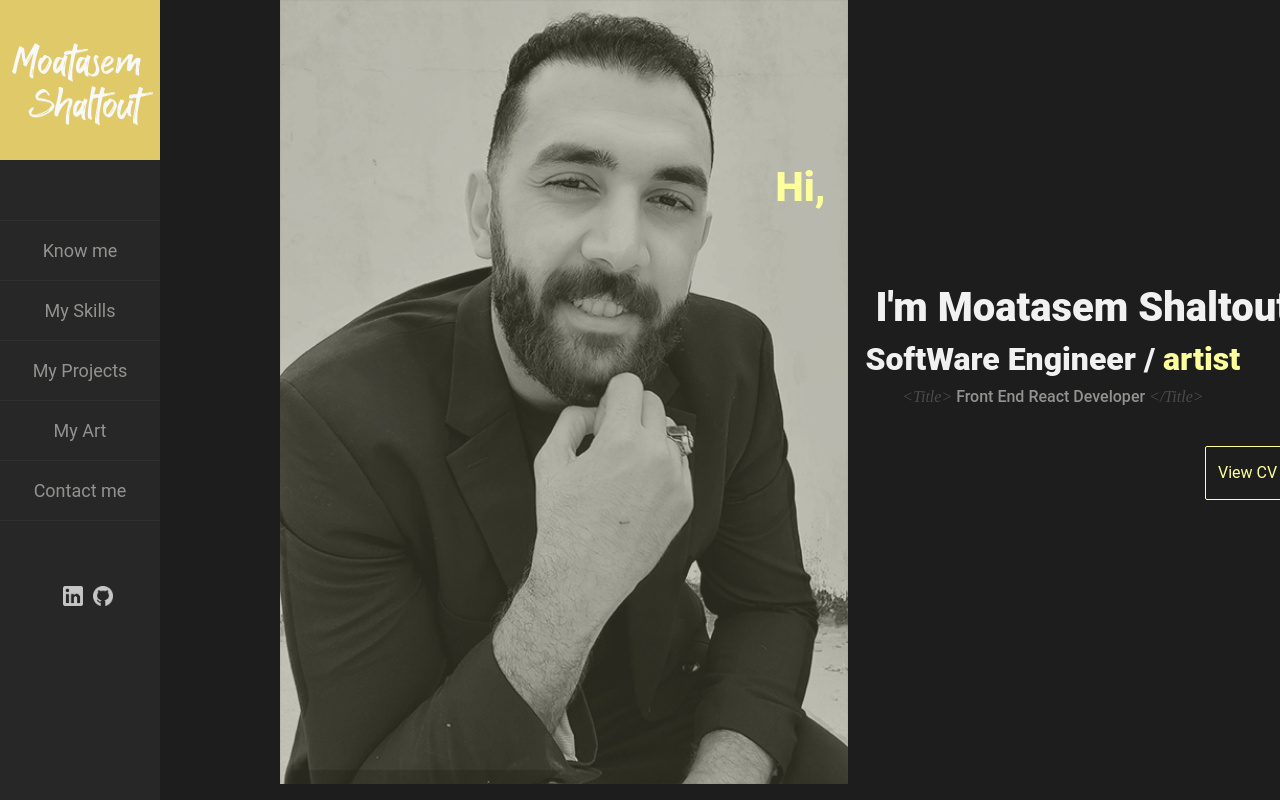
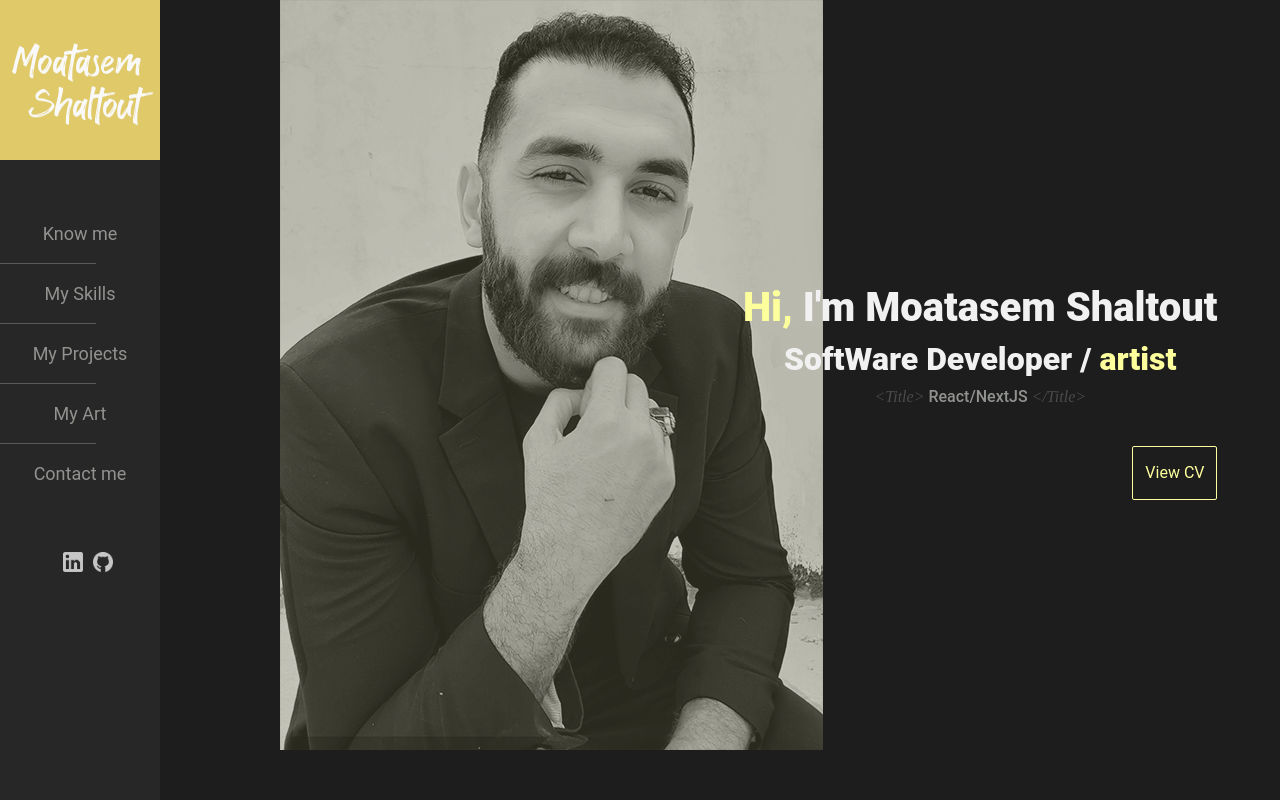
Before and after one commit to M3tesim/M3tesimu.github.io, a React (Create React App) app: page / in a window 1280 px wide. Shown: the top 800 px of the page. Built offline with nearby package versions, Linux system fonts and the light colour scheme.

Commit message:
add some changes

```diff
--- a/src/App.scss
+++ b/src/App.scss
@@ -66,7 +66,9 @@ header button {
 }
 
 hr {
-  color: var(--reddishGray);
+  border-color: var(--darkGray);
+  width: 60%;
+
 }
 
 embed {
@@ -124,14 +126,10 @@ embed {
 }
 
 .shifted {
-  position: relative;
-  left: 3em;
+  z-index: 1;
+
 }
-#hi-word {
-  position: relative;
-  top: -3em;
-  left:-1em;
-}
+
 
 .sidenav div {
   margin-top: 60px;
@@ -462,7 +460,10 @@ z-index: 3;
   margin-bottom: 22em;
 
 }
-#myArt{margin-bottom: 8em;}
+#myArt{margin-bottom: 8em;
+display: flex;
+flex-direction: column;
+min-height: 120vh;}
 
 #coffee{
   width:14em;
@@ -600,13 +601,6 @@ form{
   grid-template-rows:repeat(2, 1fr);
   }
 
-  .art-header{
-    margin-left: .5em;
-
-
-  }
-
-
 
   .main-container {
     display: flex;
@@ -625,11 +619,9 @@ form{
 
   .shifted {
 
-    left: 0;
   }
   #hi-word {
-    top: -1.5em;
-    left:1em;
+
     font-size: 30px;
   }
 
--- a/src/component/art.js
+++ b/src/component/art.js
@@ -11,10 +11,10 @@ function Art(props) {
   const {visibility,myRef}=props
 
   return (
-    <section  id="myArt" className="  section" ref={myRef}>
-              <h1 className= {` art-header colored-font big-font ${visibility?'animate':""}`}>My Art ,,</h1>
+    <section  id="myArt" className="section container" ref={myRef}>
+    <h1 className= {`colored-font big-font ${visibility?'animate':""}`}>My Art ,,</h1>
 
-      <div id="my-art" className={`  textRise2 ${visibility?'animate2':""}`}>
+      <div id="my-art" className={`textRise2 ${visibility?'animate2':""}`}>
 
         <img className="art-image" id="bee" src={beeGirl} alt="Bee character" />
         <img
--- a/src/component/main.js
+++ b/src/component/main.js
@@ -1,28 +1,41 @@
-import Me from '../assets/me.png'
-function Main (){
-    return(
+import Me from "../assets/me.png";
+function Main() {
+  return (
+    <section id="main" className="main-container">
+      <div>
+        <img id="profile-image" alt="profile pic" src={Me} />
+      </div>
 
-  <section  id ="main" className="main-container" >
-
-
-    <img  id="profile-image"  alt='profile pic'  src={Me}/>
-
-<header className="center   ">
-<div className="shifted">
-
-    <h1 className="big-font animate "  > <span className="colored-font" id="hi-word">Hi,</span> I'm Moatasem Shaltout</h1>
-    <h2 className="big-font  animate "> SoftWare Engineer / <span className="colored-font">artist</span></h2>
-    <h6  className="gray-font  animate  "> <span className="html-tag">{" <Title>"}</span> Front End React Developer <span className="html-tag">{" </Title>"} </span> </h6>
-    <button className='btn  animate '  >  <a  className='links' href='https://docs.google.com/document/d/1YKnWZzStboZ20Xi_I5m2dbzhM6_LpPqpH2Tk8FGQxGE/edit?usp=sharing' target="_blank" rel="noreferrer">View CV</a> </button>
-    </div>
-</header>
-
-
-
-        </section>
-    )
+      <header className="center">
+        <div className="shifted">
+          <h1 className="big-font animate ">
+            {" "}
+            <span className="colored-font">Hi,</span> I'm Moatasem Shaltout
+          </h1>
+          <h2 className="big-font  animate ">
+            {" "}
+            SoftWare Developer / <span className="colored-font">artist</span>
+          </h2>
+          <h6 className="gray-font  animate  ">
+            {" "}
+            <span className="html-tag">{" <Title>"}</span> React/NextJS{" "}
+            <span className="html-tag">{" </Title>"} </span>{" "}
+          </h6>
+          <button className="btn  animate ">
+            {" "}
+            <a
+              className="links"
+              href="https://docs.google.com/document/d/1YKnWZzStboZ20Xi_I5m2dbzhM6_LpPqpH2Tk8FGQxGE/edit?usp=sharing"
+              target="_blank"
+              rel="noreferrer"
+            >
+              View CV
+            </a>{" "}
+          </button>
+        </div>
+      </header>
+    </section>
+  );
 }
 
-
-
 export default Main;
--- a/src/component/nav.js
+++ b/src/component/nav.js
@@ -22,7 +22,6 @@ function Nav() {
           <img alt="Logo" className="logo" src={logo} />
         </a>
         <div>
-          <hr />
 
           <a
             href="#know-me"
@@ -67,7 +66,6 @@ function Nav() {
             onClick={() => toggleVeiw(!active)}>
             Contact me
           </a>
-          <hr />
         </div>
         <div className="icon">
           <a
```
Also changed, not shown: 1 other file (tests, documents, lock files or other folders).
